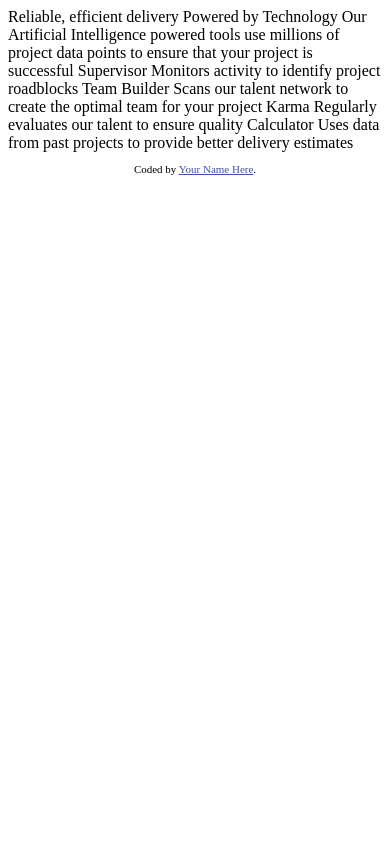
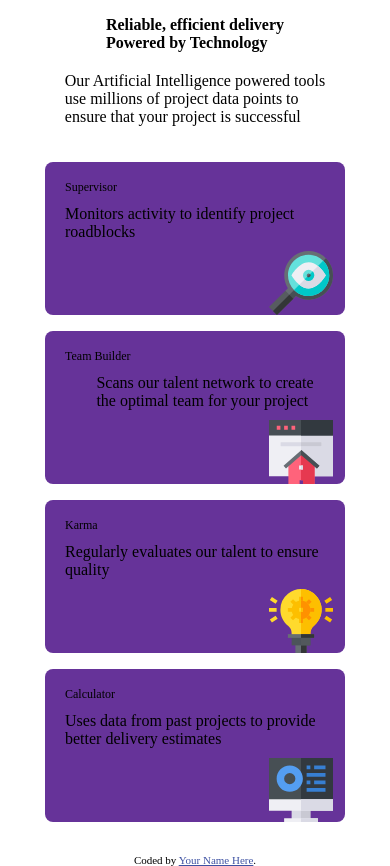
Before and after one commit to a-oirgari/responsive-design-cards-feature, a plain HTML site: page index.html in a window 390 px wide. Before the commit the page ends 844 px from the top, so only its background shows below. Drawn offline with Linux system fonts and the light colour scheme.

Commit message:
responsive

```diff
--- a/index.html
+++ b/index.html
@@ -1,22 +1,32 @@
 <!DOCTYPE html>
 <html lang="en">
+
 <head>
   <meta charset="UTF-8">
-  <meta name="viewport" content="width=device-width, initial-scale=1.0"> <!-- displays site properly based on user's device -->
+  <meta name="viewport" content="width=device-width, initial-scale=1.0">
+  <!-- displays site properly based on user's device -->
 
   <link rel="icon" type="image/png" sizes="32x32" href="./images/favicon-32x32.png">
 
   <title>YouCode School - Classroom Void | Four card feature section</title>
 
   <!-- Feel free to remove these styles or customise in your own stylesheet 👍 -->
+  <link rel="stylesheet" href="style.css">
   <style>
-    .attribution { font-size: 11px; text-align: center; }
-    .attribution a { color: hsl(228, 45%, 44%); }
+    .attribution {
+      font-size: 11px;
+      text-align: center;
+    }
+
+    .attribution a {
+      color: hsl(228, 45%, 44%);
+    }
   </style>
 </head>
+
 <body>
 
-  Reliable, efficient delivery
+  <!-- Reliable, efficient delivery
   Powered by Technology
 
   Our Artificial Intelligence powered tools use millions of project data points
@@ -32,7 +42,45 @@
   Regularly evaluates our talent to ensure quality
 
   Calculator
-  Uses data from past projects to provide better delivery estimates
+  Uses data from past projects to provide better delivery estimates -->
+
+  <div class="container">
+    <h1>Reliable, efficient delivery <br>
+      <span>Powered by Technology</span>
+    </h1>
+    <p>Our Artificial Intelligence powered tools <br> use millions of project data points
+      to <br>ensure that your project is successful</p>
+    <div class="desktop-general">
+      <div class="card">
+        <h2>Supervisor</h2>
+        <p>Monitors activity to identify project roadblocks</p>
+        <img src="./images/icon-supervisor.svg" alt="supervisor">
+
+      </div>
+      <div class="desktop">
+        <div class="card">
+          <h2>Team Builder</h2>
+          <p>Scans our talent network to create <br> the optimal team for your project</p>
+          <img src="./images/icon-team-builder.svg" alt="team">
+        </div>
+        <div class="card">
+          <h2>Karma</h2>
+          <p>Regularly evaluates our talent to ensure quality</p>
+          <img src="./images/icon-karma.svg" alt="Karma">
+        </div>
+
+      </div>
+
+      <div class="card">
+        <h2>Calculator</h2>
+        <p>Uses data from past projects to provide better delivery estimates</p>
+        <img src="./images/icon-calculator.svg" alt="Calculator">
+      </div>
+    </div>
+
+  </div>
+
+
 
 
   <footer>
@@ -41,4 +89,5 @@
     </p>
   </footer>
 </body>
+
 </html>
--- /dev/null
+++ b/style.css
@@ -0,0 +1,78 @@
+*{
+    box-sizing: border-box;
+    margin: 0;
+    padding: 0;
+}
+body{
+
+}
+.container{
+    display: flex;
+    flex-direction: column;
+    align-items: center;
+    padding: 16px 8px;
+    gap: 20px;
+
+}
+h1{
+    font-size: 16px;
+    /* font-weight: 600; */
+}
+h1 span{
+    font-weight: 900;
+}
+
+.card{
+    display: flex;
+    flex-direction: column;
+    border-top: 2x solid rgb(22, 51, 192);
+    background-color: rebeccapurple;
+    border-radius: 8px;
+    /* box-shadow: 0 0 15px rgb(red, green, blue); */
+    gap: 10px;
+    width: 300px;
+    margin: 16px;
+    margin-right: 16px;
+
+}
+.card h2{
+    padding-top: 18px;
+    padding-left: 20px;
+    font-size: 12px;
+    font-weight: 500;
+}
+.card p {
+    padding-left: 20px;
+    margin: 0 auto;
+}
+.card img{
+    /* margin-top: 18px; */
+    padding-right: 12px;
+    align-self: flex-end;
+}
+
+@media screen and (min-width: 768px){
+    .container{
+        margin: 30px;
+    }
+
+}
+@media screen and (min-width: 1024px){
+    .container{
+
+        height: 100vh;
+    }
+    h1{
+        font-size: 36px;
+    }
+    .desktop-general{
+        display: flex;
+        flex-direction: row;
+        align-items: center;
+        gap: 16px;
+    }
+    .desktop{
+        display: flex;
+        flex-direction: column;
+    }
+}
```
